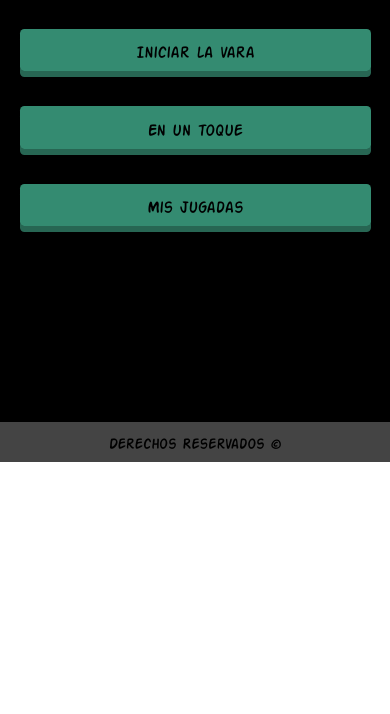
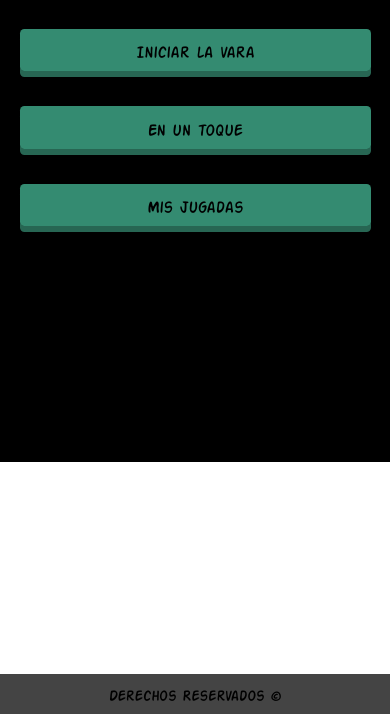
Before and after one commit to sergio19/sergio19.github.io, a plain HTML site: page index.html in a window 390 px wide. Shown: the part 130-844 px from the top of the page. Drawn offline with Linux system fonts and the light colour scheme.

Commit message:
28-05-2014 11:43pm

```diff
--- a/css/media-queries.css
+++ b/css/media-queries.css
@@ -12,4 +12,7 @@
 	#bienvenida .btn-bienvenida span{
 		margin: 0;
 	}
+	#footer{
+		position: fixed;
+	}
 }
```
